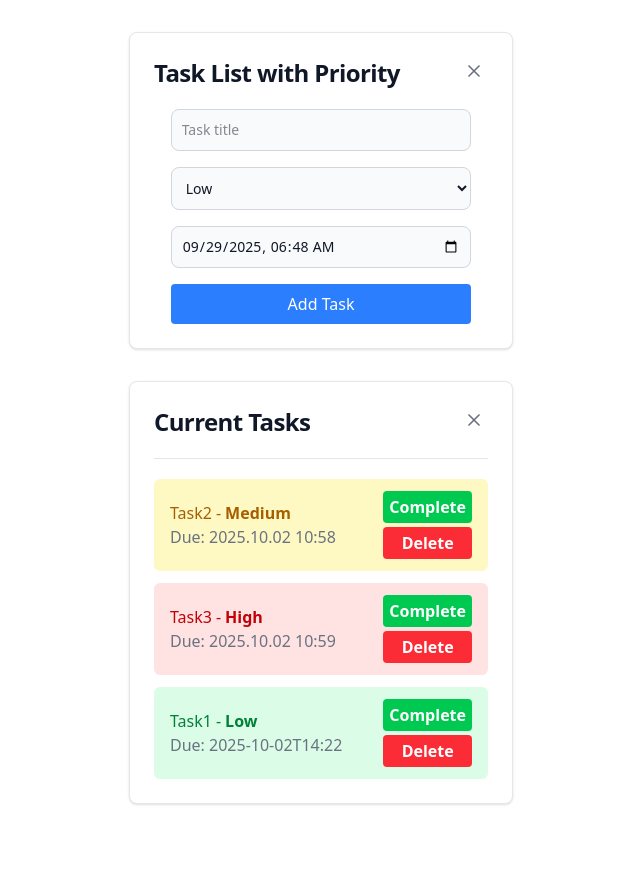
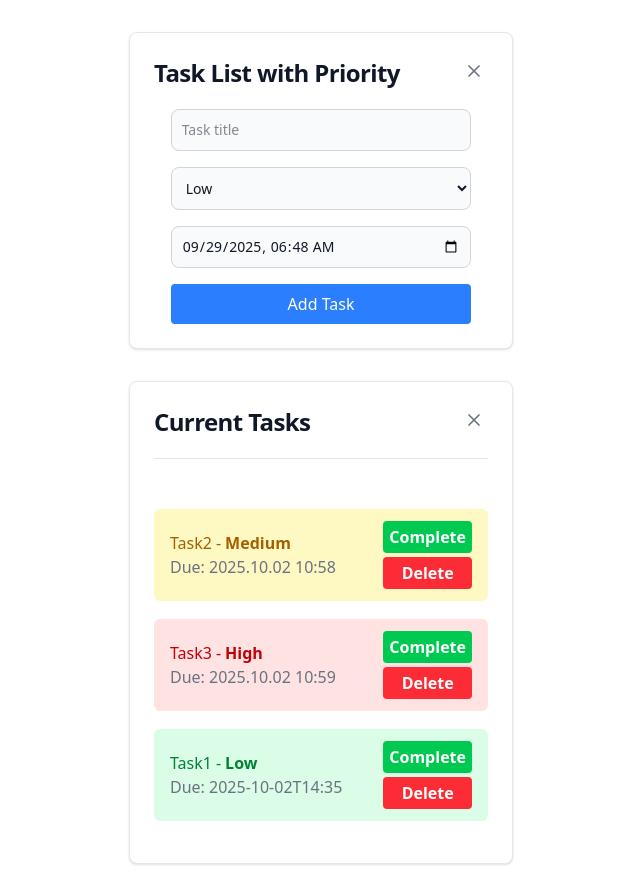
Before and after one commit to MaxFromParadise/tasksListReact, a React (Vite) app: page / in a window 1280 px wide. Shown: the whole page, without its empty margins (319-959 px from the left). Before the commit the page ends 836 px from the top, so only its background shows below. Built offline with nearby package versions, Linux system fonts and the light colour scheme; data requests are answered from the project's data file.

Commit message:
react-grid-layout on Tasks items

```diff
--- a/data/db.json
+++ b/data/db.json
@@ -13,10 +13,10 @@
       "date": "2025.10.02 10:59"
     },
     {
-      "id": "7b338f3c-a9ce-4a10-a9c1-257f3e8addd1",
+      "id": "d41c185a-18cf-45b4-987d-5af3b8271cde",
       "title": "Task1",
       "priority": "Low",
-      "date": "2025-10-02T14:22"
+      "date": "2025-10-02T14:35"
     }
   ]
 }
--- a/package.json
+++ b/package.json
@@ -22,6 +22,7 @@
 		"motion": "^12.23.12",
 		"react": "^19.1.1",
 		"react-dom": "^19.1.1",
+		"react-grid-layout": "^1.5.2",
 		"react-hook-form": "^7.63.0",
 		"tailwindcss": "^4.1.13"
 	},
@@ -30,6 +31,7 @@
 		"@types/node": "^24.6.0",
 		"@types/react": "^19.1.10",
 		"@types/react-dom": "^19.1.7",
+		"@types/react-grid-layout": "^1.3.5",
 		"@vitejs/plugin-react-swc": "^4.0.0",
 		"eslint": "^9.33.0",
 		"eslint-plugin-react-hooks": "^5.2.0",
--- a/src/features/tasks/components/CurrentTasks/CurrentTasks.tsx
+++ b/src/features/tasks/components/CurrentTasks/CurrentTasks.tsx
@@ -1,26 +1,48 @@
 import clsx from 'clsx';
 import { type JSX } from 'react';
+import GridLayout, { type Layout, WidthProvider } from 'react-grid-layout';
 import { useTasks } from '../../hooks/useTasks';
 import { TaskItem } from '../TaskItem/TaskItem';
+
+import 'react-grid-layout/css/styles.css';
+
+const ResponsiveGridLayout = WidthProvider(GridLayout);
 
 export const CurrentTasks = (): JSX.Element => {
 	const { tasks } = useTasks();
 
-	const renderTasks = () => {
-		return tasks.map((task) => {
-			return (
-				<TaskItem
-					key={task.id}
-					task={task}
-				/>
-			);
-		});
-	};
+	const layout: Layout[] = tasks.map((task, index) => ({
+		i: task.id,
+		x: 0,
+		y: index,
+		w: 1,
+		h: 1,
+		static: false,
+	}));
 
 	return (
 		<div>
 			<hr className={clsx('opacity-10 mb-5')} />
-			<div className={clsx('flex flex-col gap-3')}>{tasks.length > 0 ? renderTasks() : 'Empty'}</div>
+			{tasks.length > 0 ? (
+				<ResponsiveGridLayout
+					className='layout'
+					layout={layout}
+					cols={1}
+					rowHeight={80}
+					isResizable={false}
+					margin={[0, 30]}
+					width={360}
+					draggableCancel='.no-drag'
+				>
+					{tasks.map((task) => (
+						<div key={task.id}>
+							<TaskItem task={task} />
+						</div>
+					))}
+				</ResponsiveGridLayout>
+			) : (
+				<div>Empty</div>
+			)}
 		</div>
 	);
 };
--- a/src/features/tasks/components/TaskItem/TaskItem.tsx
+++ b/src/features/tasks/components/TaskItem/TaskItem.tsx
@@ -34,11 +34,11 @@ export const TaskItem = ({ task }: TaskProps): JSX.Element => {
 				<div className='text-gray-500'>Due: {date}</div>
 			</div>
 			<div className='flex flex-col gap-1'>
-				<button className='flex items-center justify-center w-full bg-green-500 text-white px-1.5 py-1 rounded-sm font-bold cursor-pointer hover:bg-green-400 transition-colors'>
+				<button className='flex items-center justify-center w-full bg-green-500 text-white px-1.5 py-1 rounded-sm font-bold cursor-pointer hover:bg-green-400 transition-colors no-drag'>
 					Complete
 				</button>
 				<button
-					className='flex items-center justify-center w-full bg-red-500 text-white px-1.5 py-1 rounded-sm font-bold cursor-pointer hover:bg-red-400 transition-colors'
+					className='flex items-center justify-center w-full bg-red-500 text-white px-1.5 py-1 rounded-sm font-bold cursor-pointer hover:bg-red-400 transition-colors no-drag'
 					onClick={handleDelete}
 				>
 					Delete
```
Also changed, not shown: 1 other file (tests, documents, lock files or other folders).
